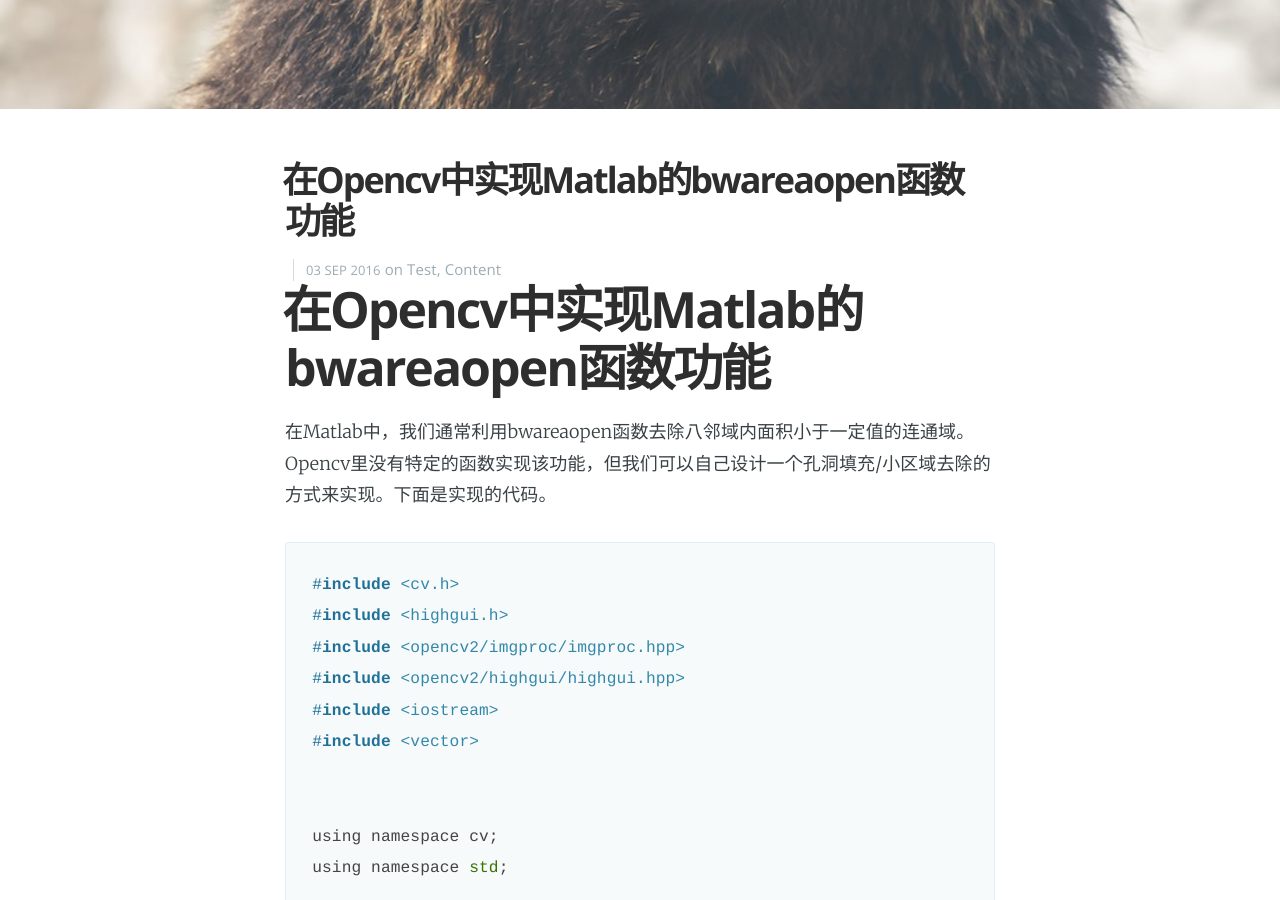
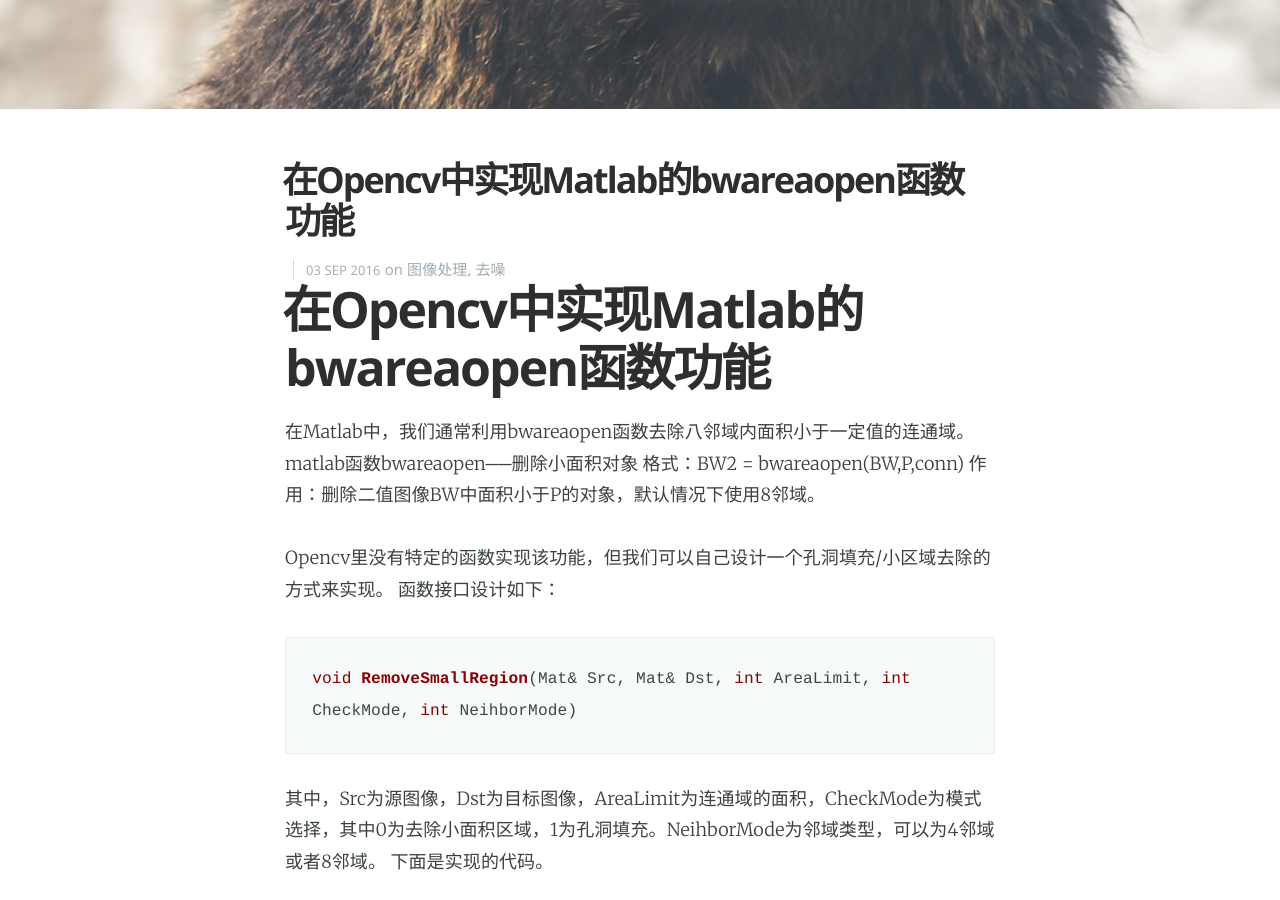
Before and after one commit to welkin94/welkin94.github.io, a Jekyll site: the page built from _posts/2016-09-03-opencv_bwareaopen.md, in a window 1280 px wide and 900 px high, scrolled down 476 px. Built offline with Jekyll 4.4.1, drawn with Linux system fonts in a browser that asks for light colours; nearby versions of some CDN libraries.

Commit message:
Update 2016-09-03-opencv_bwareaopen.md

````diff
--- a/_posts/2016-09-03-opencv_bwareaopen.md
+++ b/_posts/2016-09-03-opencv_bwareaopen.md
@@ -3,7 +3,7 @@
 cover: 'assets/images/cover3.jpg'
 title: 在Opencv中实现Matlab的bwareaopen函数功能
 date:   2016-09-03 10:18:00
-tags: test content
+tags: 图像处理 去噪
 subclass: 'post tag-test tag-content'
 categories: 'casper'
 navigation: True
@@ -12,7 +12,18 @@
 
 # 在Opencv中实现Matlab的bwareaopen函数功能
 
-在Matlab中，我们通常利用bwareaopen函数去除八邻域内面积小于一定值的连通域。Opencv里没有特定的函数实现该功能，但我们可以自己设计一个孔洞填充/小区域去除的方式来实现。下面是实现的代码。
+在Matlab中，我们通常利用bwareaopen函数去除八邻域内面积小于一定值的连通域。
+matlab函数bwareaopen──删除小面积对象
+格式：BW2 = bwareaopen(BW,P,conn)
+作用：删除二值图像BW中面积小于P的对象，默认情况下使用8邻域。
+
+Opencv里没有特定的函数实现该功能，但我们可以自己设计一个孔洞填充/小区域去除的方式来实现。
+函数接口设计如下：
+```C++
+void RemoveSmallRegion(Mat& Src, Mat& Dst, int AreaLimit, int CheckMode, int NeihborMode)
+```
+其中，Src为源图像，Dst为目标图像，AreaLimit为连通域的面积，CheckMode为模式选择，其中0为去除小面积区域，1为孔洞填充。NeihborMode为邻域类型，可以为4邻域或者8邻域。
+下面是实现的代码。
 
 
 ```C++
````
